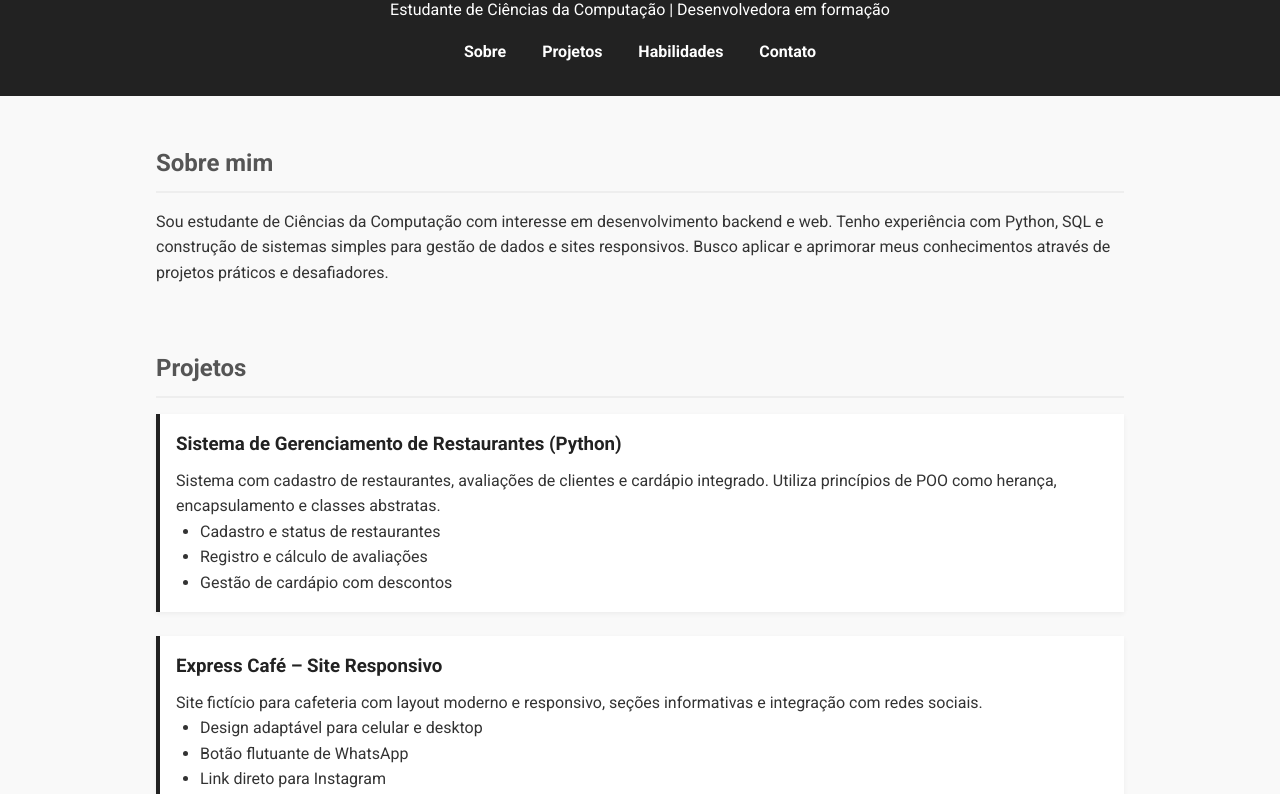
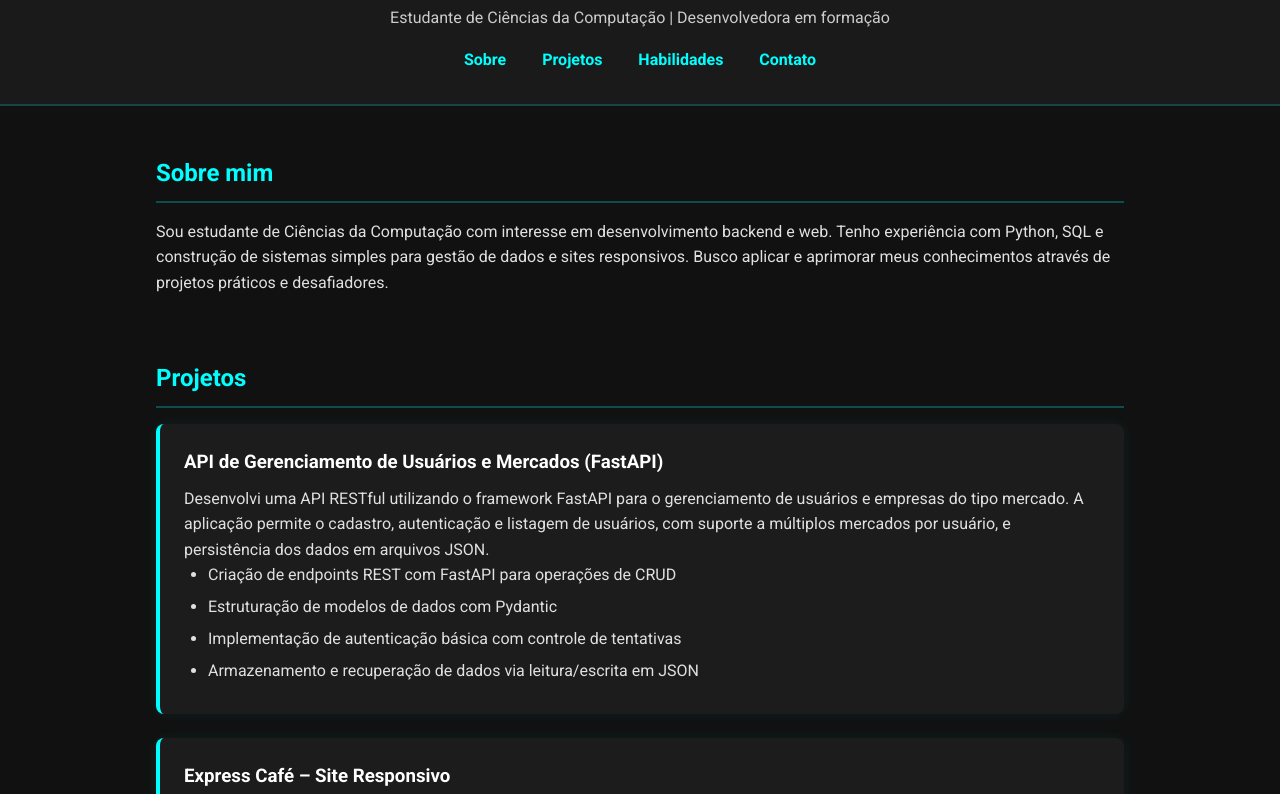
Before and after one commit to aniecss/Portfolio, a plain HTML site: page index.html in a window 1280 px wide. Shown: the part 99-893 px from the top of the page. Drawn offline with Linux system fonts and the light colour scheme.

Commit message:
Update index.html

```diff
--- a/index.html
+++ b/index.html
@@ -13,27 +13,37 @@
       font-family: 'Roboto', sans-serif;
     }
     body {
-      background: #f9f9f9;
-      color: #333;
+      background: #111;
+      color: #e0e0e0;
       line-height: 1.6;
     }
     header {
-      background: #222;
-      color: #fff;
+      background: #1a1a1a;
+      color: #00ffff;
       padding: 2rem;
       text-align: center;
+      border-bottom: 2px solid #00ffff30;
     }
     header h1 {
       font-size: 2.5rem;
+    }
+    header p {
+      margin-top: 0.5rem;
+      color: #ccc;
     }
     nav {
       margin-top: 1rem;
     }
     nav a {
-      color: #fff;
+      color: #00ffff;
       margin: 0 1rem;
       text-decoration: none;
       font-weight: bold;
+      transition: color 0.3s ease;
+    }
+    nav a:hover {
+      color: #0ff;
+      text-shadow: 0 0 5px #0ff;
     }
     section {
       max-width: 1000px;
@@ -41,49 +51,63 @@
       padding: 1rem;
     }
     h2 {
-      color: #555;
+      color: #00ffff;
       margin-bottom: 1rem;
-      border-bottom: 2px solid #eee;
+      border-bottom: 2px solid #00ffff40;
       padding-bottom: 0.5rem;
     }
     .projeto {
-      background: #fff;
-      padding: 1rem;
+      background: #1c1c1c;
+      padding: 1.5rem;
       margin-bottom: 1.5rem;
-      border-left: 4px solid #222;
-      box-shadow: 0 2px 5px rgba(0,0,0,0.05);
+      border-radius: 8px;
+      border-left: 4px solid #00ffff;
+      box-shadow: 0 0 15px #00ffff10;
+      transition: transform 0.2s ease, box-shadow 0.2s ease;
+    }
+    .projeto:hover {
+      transform: translateY(-5px);
+      box-shadow: 0 0 25px #00ffff30;
     }
     .projeto h3 {
       margin-bottom: 0.5rem;
-      color: #222;
+      color: #fff;
+    }
+    .projeto ul {
+      margin-left: 1.5rem;
     }
     ul {
       margin-left: 1.5rem;
     }
+    li {
+      margin-bottom: 0.4rem;
+    }
     footer {
       text-align: center;
       padding: 2rem;
-      background: #222;
-      color: #fff;
+      background: #1a1a1a;
+      color: #888;
       margin-top: 2rem;
+      border-top: 1px solid #00ffff20;
     }
     .contato a {
-      color: #fff;
+      color: #0ff;
       text-decoration: none;
       margin: 0 0.5rem;
     }
     .contato-info {
-      background: #fff;
+      background: #1c1c1c;
       padding: 1rem;
       margin-top: 1rem;
-      border-left: 4px solid #222;
-      box-shadow: 0 2px 5px rgba(0,0,0,0.05);
+      border-left: 4px solid #00ffff;
+      box-shadow: 0 0 15px #00ffff10;
+      border-radius: 8px;
     }
   </style>
 </head>
 <body>
   <header>
-    <h1>Aninha</h1>
+    <h1>Kariohana R. S. Araújo</h1>
     <p>Estudante de Ciências da Computação | Desenvolvedora em formação</p>
     <nav>
       <a href="#sobre">Sobre</a>
@@ -102,12 +126,13 @@
     <h2>Projetos</h2>
 
     <div class="projeto">
-      <h3>Sistema de Gerenciamento de Restaurantes (Python)</h3>
-      <p>Sistema com cadastro de restaurantes, avaliações de clientes e cardápio integrado. Utiliza princípios de POO como herança, encapsulamento e classes abstratas.</p>
+      <h3>API de Gerenciamento de Usuários e Mercados (FastAPI)</h3>
+      <p>Desenvolvi uma API RESTful utilizando o framework FastAPI para o gerenciamento de usuários e empresas do tipo mercado. A aplicação permite o cadastro, autenticação e listagem de usuários, com suporte a múltiplos mercados por usuário, e persistência dos dados em arquivos JSON.</p>
       <ul>
-        <li>Cadastro e status de restaurantes</li>
-        <li>Registro e cálculo de avaliações</li>
-        <li>Gestão de cardápio com descontos</li>
+        <li>Criação de endpoints REST com FastAPI para operações de CRUD</li>
+        <li>Estruturação de modelos de dados com Pydantic</li>
+        <li>Implementação de autenticação básica com controle de tentativas</li>
+        <li>Armazenamento e recuperação de dados via leitura/escrita em JSON</li>
       </ul>
     </div>
 
```
